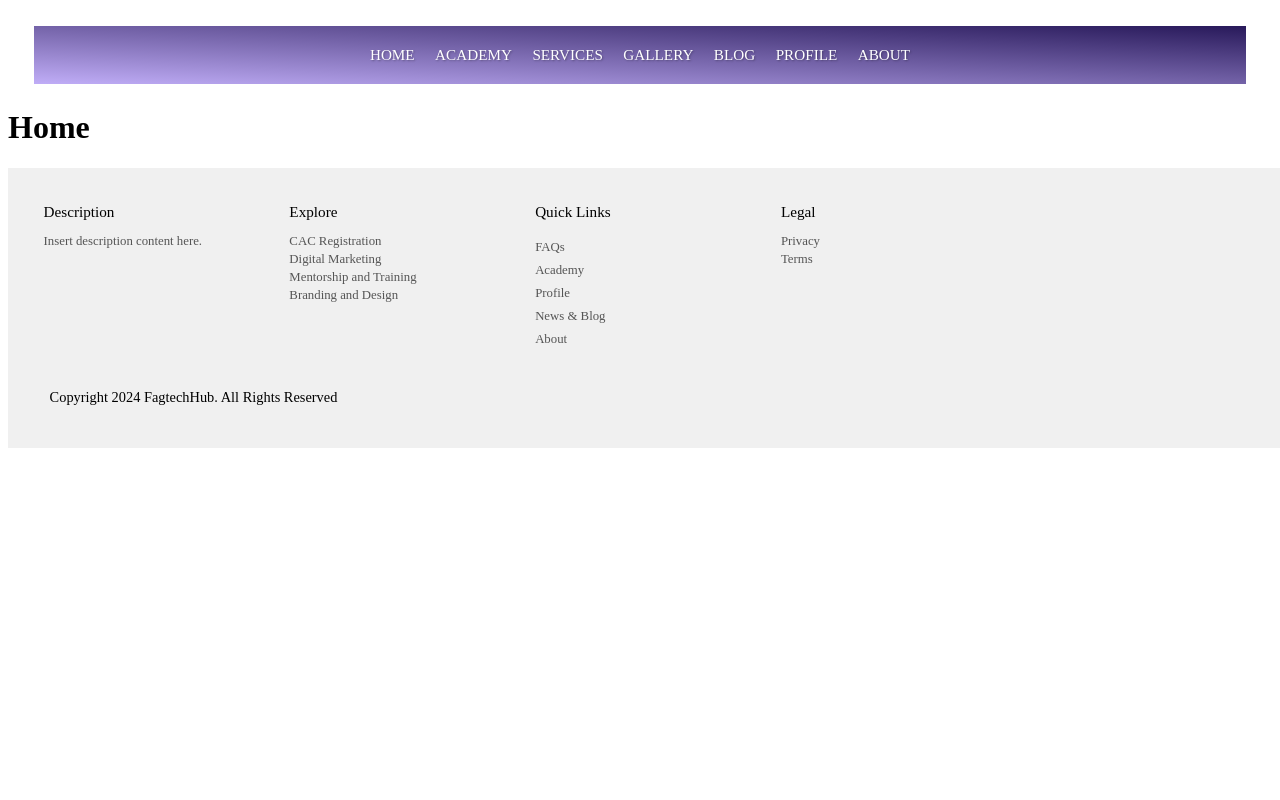
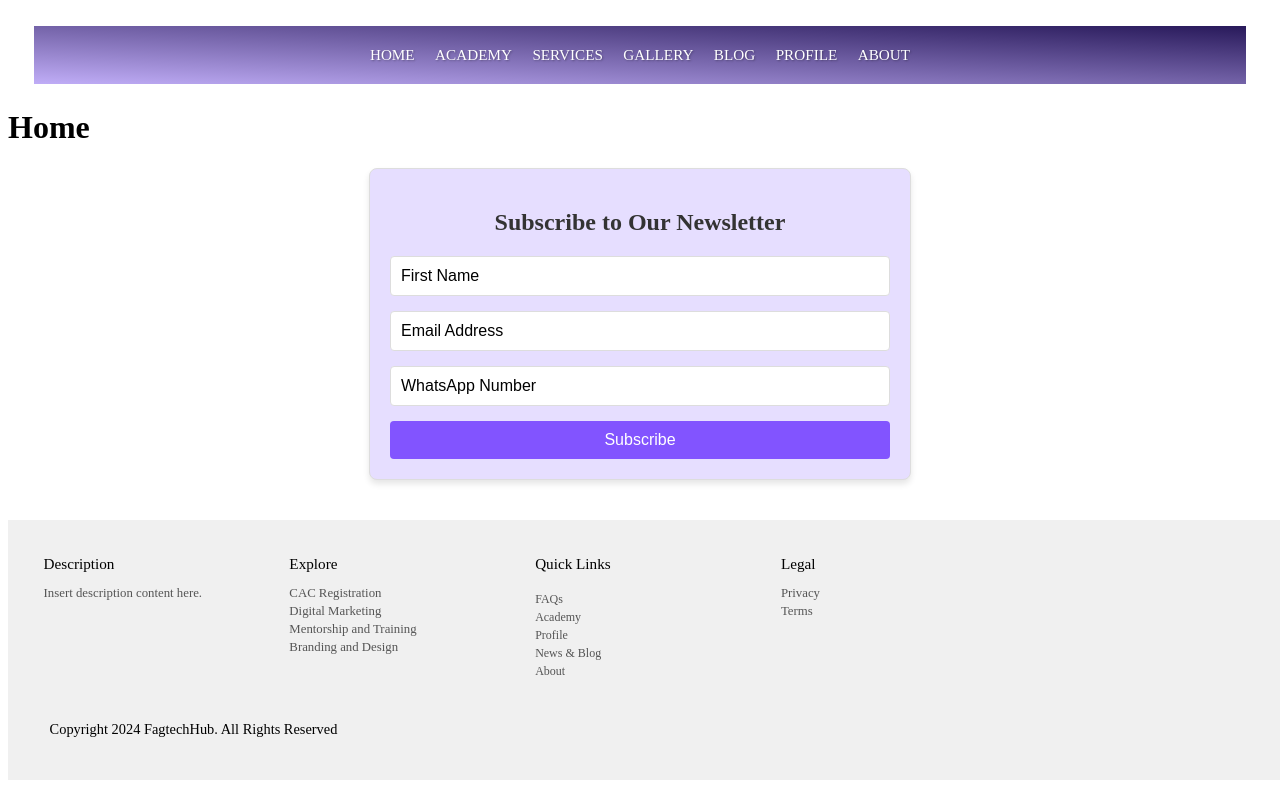
Before and after one commit to IreoluwaWisdom/fagtechhub, a React (Create React App) app in the folder fagtech/: page / in a window 1280 px wide. Built offline with nearby package versions, Linux system fonts and the light colour scheme.

Commit message:
First Newsletter Commit

```diff
--- a/fagtech/package.json
+++ b/fagtech/package.json
@@ -6,6 +6,7 @@
     "@testing-library/jest-dom": "^5.17.0",
     "@testing-library/react": "^13.4.0",
     "@testing-library/user-event": "^13.5.0",
+    "firebase": "^10.12.3",
     "react": "^18.3.1",
     "react-dom": "^18.3.1",
     "react-router-dom": "^6.24.1",
--- /dev/null
+++ b/fagtech/src/Comp/NewsletterForm.js
@@ -0,0 +1,100 @@
+import React, { useState } from "react";
+import { db } from "../config/firebase";
+import { doc, setDoc } from "firebase/firestore";
+import "../Styles/NewsLetterForm.css";
+
+const NewsletterForm = () => {
+  const [formData, setFormData] = useState({
+    firstName: "",
+    email: "",
+    whatsapp: "",
+  });
+
+  const [status, setStatus] = useState({ message: "", type: "" });
+
+  const handleChange = (e) => {
+    const { name, value } = e.target;
+    setFormData({ ...formData, [name]: value });
+  };
+
+  const handleSubmit = async (e) => {
+    e.preventDefault();
+    try {
+      await setDoc(doc(db, "newsletterDetails", formData.firstName), {
+        email: formData.email,
+        whatsapp: formData.whatsapp,
+      });
+      setStatus({ message: "Subscription successful!", type: "success" });
+    } catch (e) {
+      console.error("Error adding document: ", e);
+      setStatus({
+        message: "Subscription failed. Please try again.",
+        type: "error",
+      });
+    } finally {
+      // Redirect user to a specific link after attempt
+      window.location.href = "https://thank-you.com"; // Change '/thank-you' to your desired URL
+    }
+  };
+
+  const handleClearStatus = () => {
+    setStatus({ message: "", type: "" });
+    setFormData({
+      firstName: "",
+      email: "",
+      whatsapp: "",
+    });
+  };
+
+  return (
+    <div className="newsletter-form-container">
+      <h2>Subscribe to Our Newsletter</h2>
+      <form onSubmit={handleSubmit} className="newsletter-form">
+        <div className="form-group">
+          <input
+            type="text"
+            id="firstName"
+            name="firstName"
+            value={formData.firstName}
+            onChange={handleChange}
+            placeholder="First Name"
+            // required
+          />
+        </div>
+        <div className="form-group">
+          <input
+            type="email"
+            id="email"
+            name="email"
+            value={formData.email}
+            onChange={handleChange}
+            placeholder="Email Address"
+            required
+          />
+        </div>
+        <div className="form-group">
+          <input
+            type="tel"
+            id="whatsapp"
+            name="whatsapp"
+            value={formData.whatsapp}
+            onChange={handleChange}
+            placeholder="WhatsApp Number"
+            required
+          />
+        </div>
+        <button type="submit">Subscribe</button>
+      </form>
+      {status.message && (
+        <div className={`status-message ${status.type}`}>
+          {status.message}
+          <span className="clear-status" onClick={handleClearStatus}>
+            ✔
+          </span>
+        </div>
+      )}
+    </div>
+  );
+};
+
+export default NewsletterForm;
--- a/fagtech/src/Home/home.js
+++ b/fagtech/src/Home/home.js
@@ -1,9 +1,11 @@
 import React from "react";
+import NewsletterForm from "../Comp/NewsletterForm";
 
 const Home = () => {
   return (
     <div>
       <h1>Home</h1>
+      <NewsletterForm />
     </div>
   );
 };
--- a/fagtech/src/Styles/Footer.css
+++ b/fagtech/src/Styles/Footer.css
@@ -38,12 +38,12 @@
   padding: 0;
 }
 
-.grid-item ul li {
+/* .grid-item ul li {
   margin-bottom: 5px;
-}
+} */
 
 .grid-item ul li a {
-  font-size: 80%;
+  font-size: 75%;
   color: #555;
   text-decoration: none;
   transition: color 0.3s ease;
--- /dev/null
+++ b/fagtech/src/Styles/NewsLetterForm.css
@@ -0,0 +1,91 @@
+.newsletter-form-container {
+  max-width: 500px;
+  margin: 0 auto;
+  padding: 20px;
+  background-color: #e6deff;
+  border: 1px solid #ddd;
+  border-radius: 8px;
+  box-shadow: 0 4px 6px rgba(0, 0, 0, 0.1);
+  text-align: center;
+  margin-bottom: 5vh;
+}
+
+.newsletter-form-container h2 {
+  margin-bottom: 20px;
+  font-size: 24px;
+  color: #333;
+}
+
+.newsletter-form {
+  display: flex;
+  flex-direction: column;
+}
+
+.form-group {
+  margin-bottom: 15px;
+  text-align: left;
+}
+
+.form-group input {
+  width: 100%;
+  padding: 10px;
+  border: 1px solid #ddd;
+  border-radius: 4px;
+  box-sizing: border-box;
+  font-size: 16px;
+}
+
+.form-group input::placeholder {
+  color: #000000;
+}
+
+.form-group input:focus {
+  outline: none;
+  border-color: #8254ff;
+  box-shadow: 0 0 5px rgba(130, 84, 255, 0.5);
+}
+
+button {
+  padding: 10px 20px;
+  background-color: #8254ff;
+  color: #fff;
+  border: none;
+  border-radius: 4px;
+  cursor: pointer;
+  font-size: 16px;
+  transition: background-color 0.3s ease;
+}
+
+button:hover {
+  background-color: #693ce1;
+}
+
+.newsletter-form-container p {
+  margin-top: 20px;
+  font-size: 14px;
+  color: #333;
+}
+.status-message {
+  margin-top: 20px;
+  padding: 10px;
+  border-radius: 4px;
+  display: flex;
+  justify-content: space-between;
+  align-items: center;
+}
+
+.status-message.success {
+  background-color: #d4edda;
+  color: #155724;
+}
+
+.status-message.error {
+  background-color: #f8d7da;
+  color: #721c24;
+}
+
+.clear-status {
+  cursor: pointer;
+  font-weight: bold;
+  margin-left: 10px;
+}
--- /dev/null
+++ b/fagtech/src/config/firebase.js
@@ -0,0 +1,19 @@
+import { initializeApp } from "firebase/app";
+import { getAnalytics } from "firebase/analytics";
+import { getFirestore } from "firebase/firestore";
+const firebaseConfig = {
+  apiKey: "AIzaSyDH5mymiWI7dIrWxIW2N72dMiGYFZSmakM",
+  authDomain: "fagtechhub.firebaseapp.com",
+  projectId: "fagtechhub",
+  storageBucket: "fagtechhub.appspot.com",
+  messagingSenderId: "150580809482",
+  appId: "1:150580809482:web:27113213136732d4d0b4f3",
+  measurementId: "G-KLP2M7BLN3",
+};
+
+// Initialize Firebase
+const app = initializeApp(firebaseConfig);
+const analytics = getAnalytics(app);
+const db = getFirestore(app);
+
+export { db };
```
Also changed, not shown: 1 other file (tests, documents, lock files or other folders).
